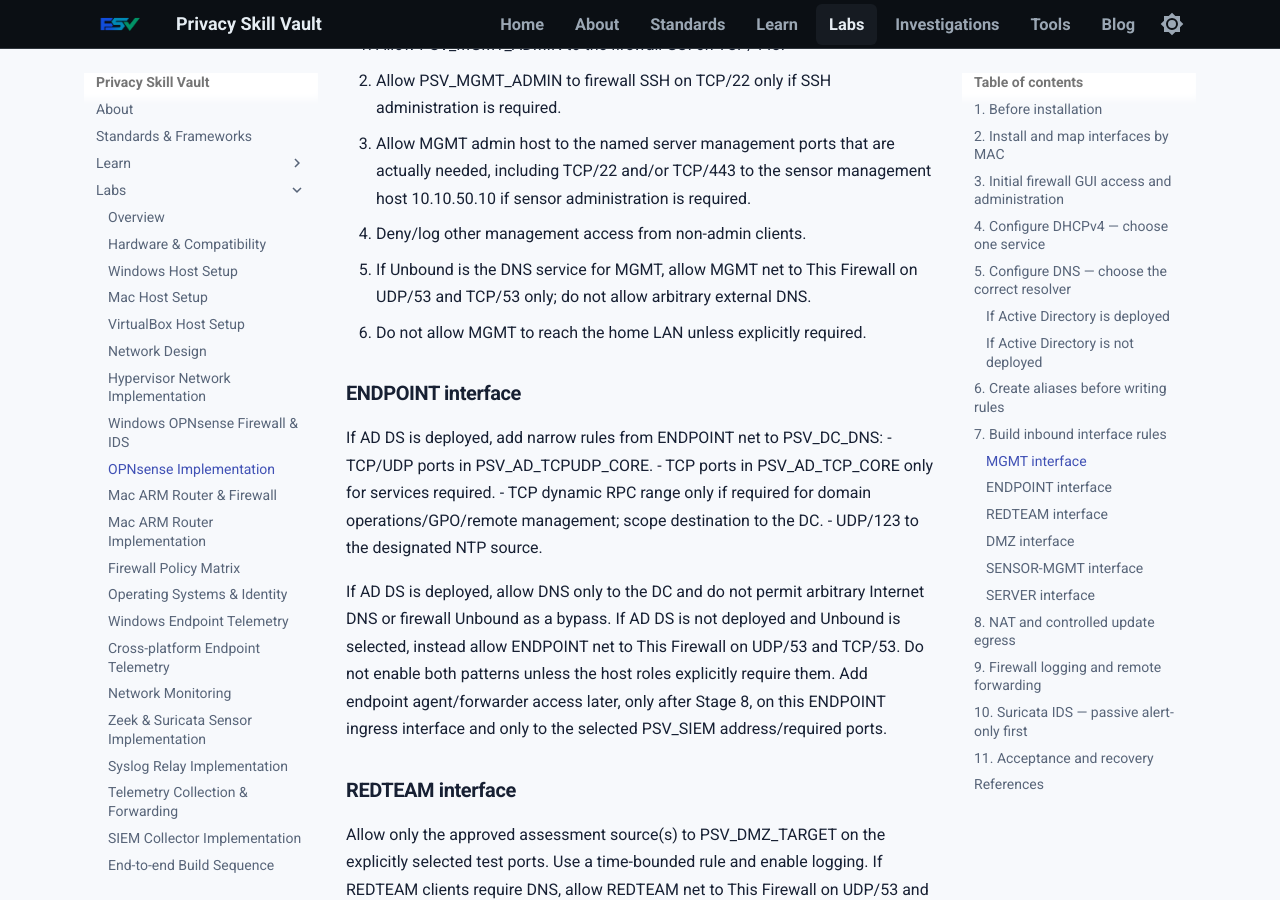
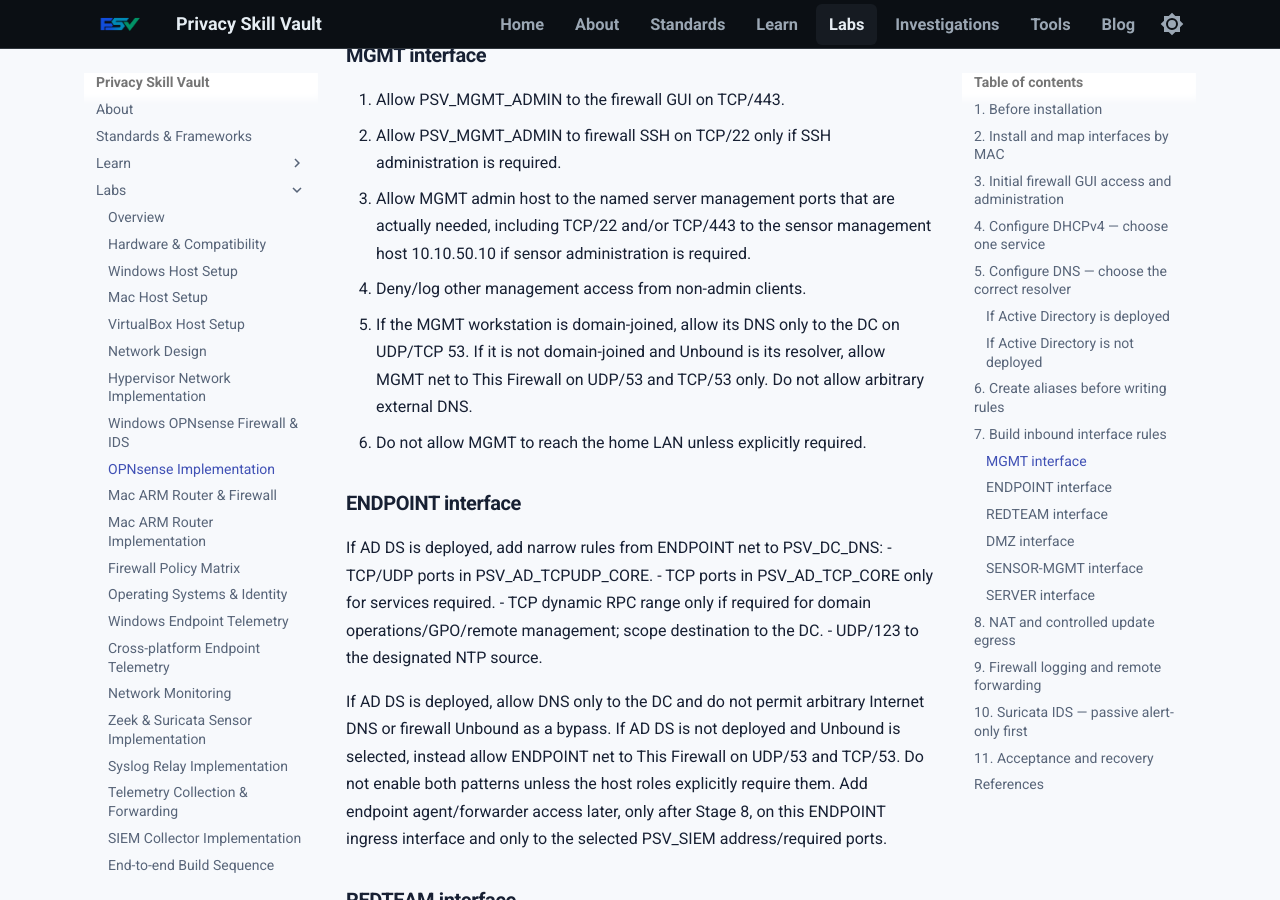
Before and after one commit to PrivacySkillVault/privacyskillvault.github.io, an MkDocs documentation site: the page built from docs/labs/opnsense-implementation.md, in a window 1280 px wide and 900 px high, scrolled down 4771 px. Built offline with MkDocs 1.6.1 and Material for MkDocs 9.7.7, drawn with Linux system fonts in a browser that asks for light colours; some of the changed text lies outside the part shown.

Commit message:
Specify management workstation DNS and corresponding least-privilege rules

```diff
--- a/docs/labs/opnsense-implementation.md
+++ b/docs/labs/opnsense-implementation.md
@@ -35,7 +35,7 @@ After applying, verify the interface status and address on the dashboard and und
 ## 3. Initial firewall GUI access and administration
 
 1. Attach a dedicated admin workstation VM to MGMT.
-2. Configure it as 10.10.10.10/24 with gateway 10.10.10.1, or use a reservation.
+2. Configure it as 10.10.10.10/24 with gateway 10.10.10.1, or use a reservation. Set DNS to the DC (10.10.30.10) if this workstation is domain-joined; otherwise use the OPNsense MGMT interface/Unbound address (10.10.10.1).
 3. Open the OPNsense GUI at https://10.10.10.1 from that workstation.
 4. Complete the initial setup wizard, set a unique strong admin password and configure hostname/domain/timezone/NTP. For the relay example, set the system hostname to PSV-OPNSENSE01 so the relay can distinguish this firewall from the isolated Mac router track.
 5. Use HTTPS and the generated certificate; do not permanently disable browser certificate checks.
@@ -122,7 +122,7 @@ OPNsense rules are applied on the interface where traffic enters. Add rules to t
 2. Allow PSV_MGMT_ADMIN to firewall SSH on TCP/22 only if SSH administration is required.
 3. Allow MGMT admin host to the named server management ports that are actually needed, including TCP/22 and/or TCP/443 to the sensor management host 10.10.50.10 if sensor administration is required.
 4. Deny/log other management access from non-admin clients.
-5. If Unbound is the DNS service for MGMT, allow MGMT net to This Firewall on UDP/53 and TCP/53 only; do not allow arbitrary external DNS.
+5. If the MGMT workstation is domain-joined, allow its DNS only to the DC on UDP/TCP 53. If it is not domain-joined and Unbound is its resolver, allow MGMT net to This Firewall on UDP/53 and TCP/53 only. Do not allow arbitrary external DNS.
 6. Do not allow MGMT to reach the home LAN unless explicitly required.
 
 ### ENDPOINT interface
```
